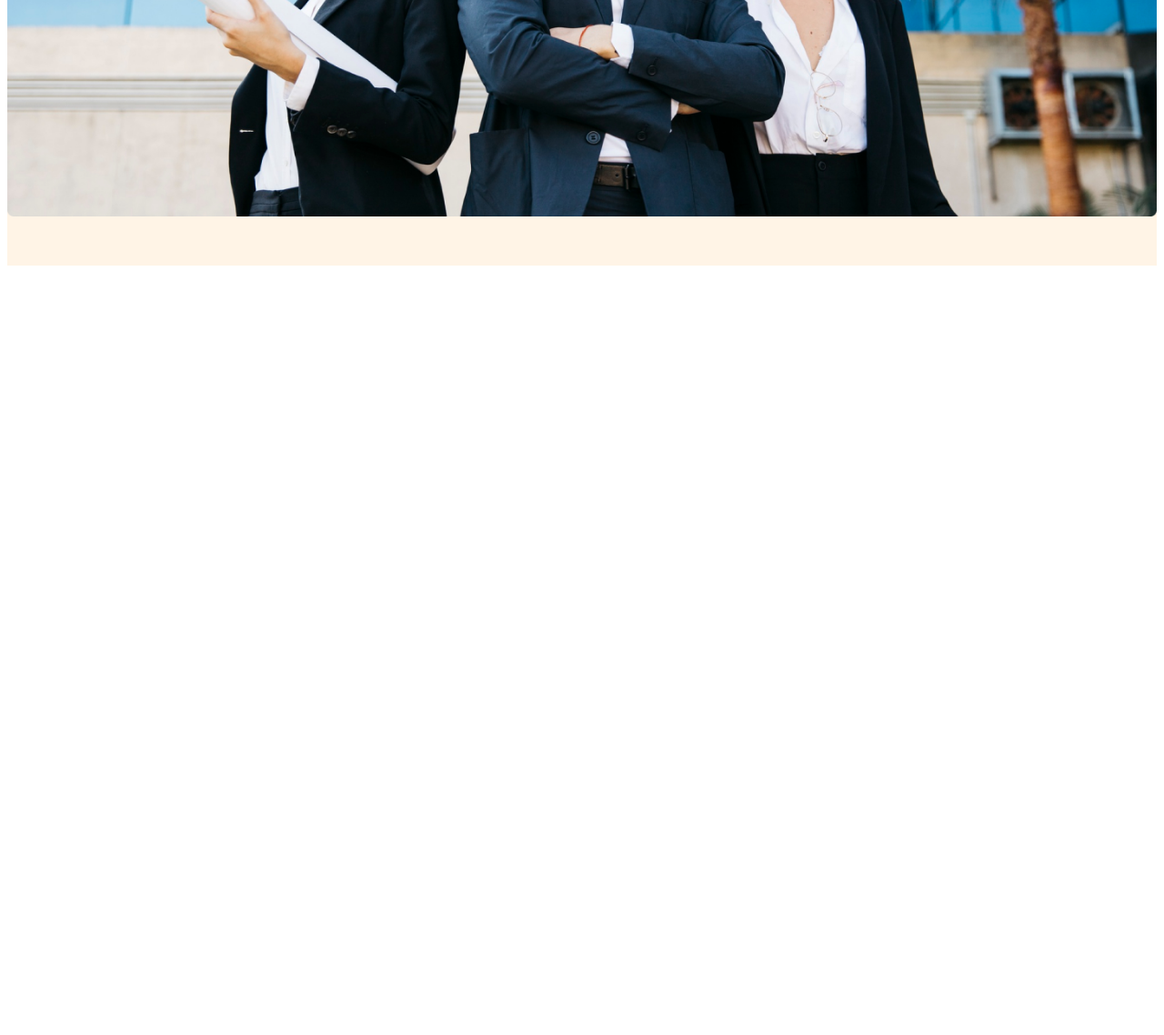
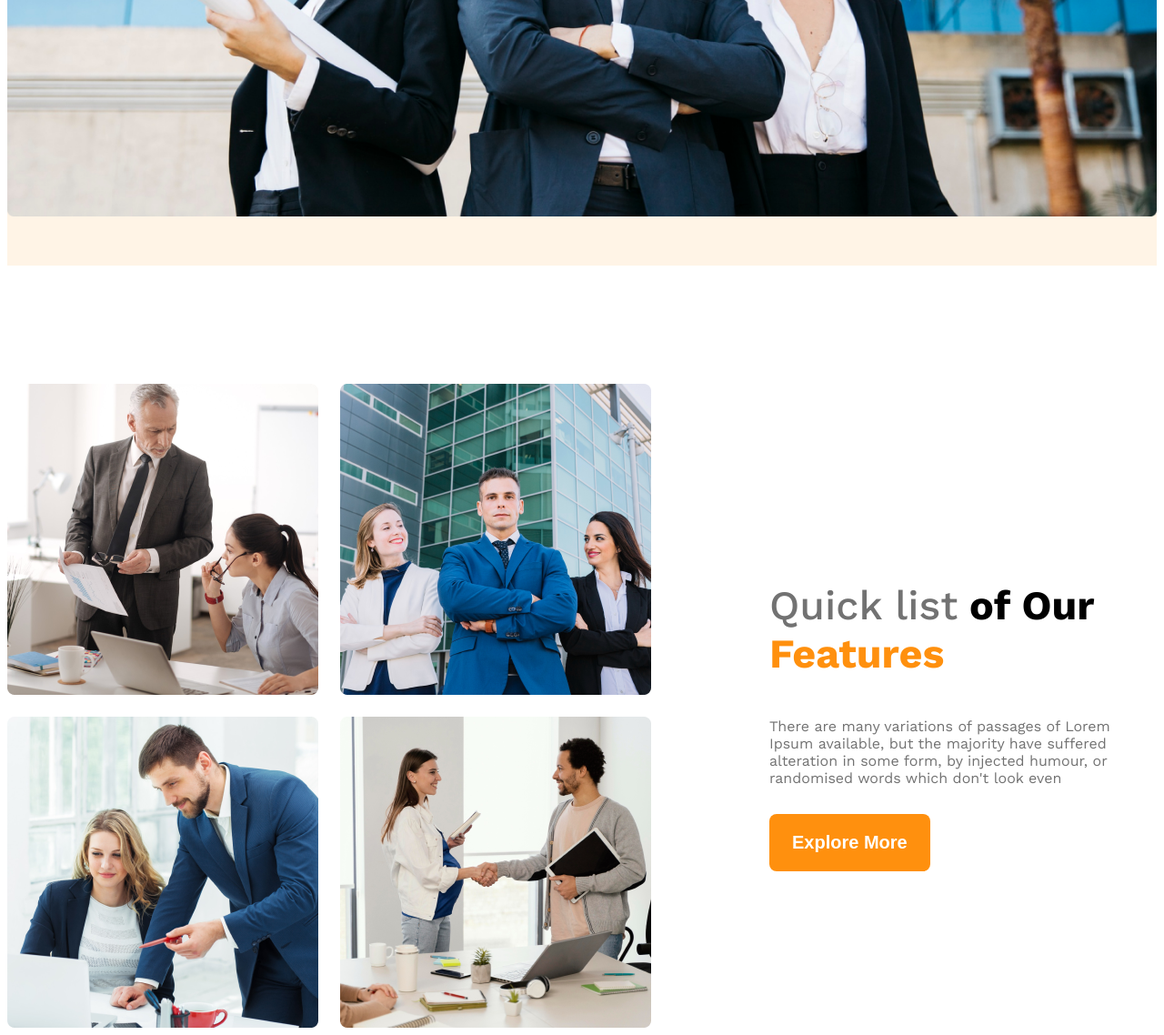
Before and after one commit to morshed28/g3-architects-website, a plain HTML site: page index.html in a window 1280 px wide. Shown: the part 942-2080 px from the top of the page at 91% size. Before the commit the page ends 1242 px from the top, so only its background shows below. Drawn offline with nearby package versions, Linux system fonts and the light colour scheme.

Commit message:
teams section complete

```diff
--- a/index.html
+++ b/index.html
@@ -10,7 +10,6 @@
     <link rel="stylesheet" href="styles/architects.css">
 </head>
 <body class="work-sans-font">
-
     <header class="bg-light">
         <nav class="navbar dispaly-flex">
             <h3 class="brand">G3 Architects</h3>
@@ -30,9 +29,21 @@
             <img class="banner-image" src="images/banner.png" alt="">
         </div>
     </header>
-
     <main>
-
+        <!--teams section-->
+         <section class="teams dispaly-flex">
+            <div class="team-img-container">
+                 <img src="images/team1.png" alt="">
+                 <img src="images/team2.png" alt="">
+                 <img src="images/team3.png" alt="">
+                 <img src="images/team4.png" alt="">
+            </div>
+            <div class="our-features">
+                <h3 class="feature-title"><span id="quick-list" class="text-light-gray">Quick list</span> <span id="of-our">of Our</span> <span id="features" class="text-primary">Features</span></h3>
+                <p class="feature-description text-light-gray">There are many variations of passages of Lorem Ipsum available, but the majority have suffered alteration in some form, by injected humour, or randomised words which don't look even</p>
+                <button class="btn-primary">Explore More</button>
+            </div>
+         </section>
     </main>
 
     <footer>
--- a/styles/architects.css
+++ b/styles/architects.css
@@ -8,6 +8,10 @@
 /* Shared styles */
 .dispaly-flex{
     display: flex;
+}
+
+.text-primary{
+    color: #FF900E;
 }
 
 /* dark-02 */
@@ -32,6 +36,15 @@
     font-size: 1.25rem;
     border: none;
     border-radius: 8px;
+}
+
+main{
+    max-width: 1440px;
+    margin: 0 auto;
+}
+
+main > section{
+    margin-top: 130px;
 }
 
 /* header styles */
@@ -82,10 +95,60 @@
     margin-bottom: 50px;
 }
 
+/* team and feature related styles */
+.teams{
+    align-items: center;
+}
+
+.team-img-container{
+    display: grid;
+    grid-template-columns: repeat(2, 1fr);
+    gap: 24px;
+}
+
+.our-features{
+    margin-left: 130px;
+    max-width: 530px;
+}
+
+.feature-title{
+    font-size: 2.8rem;
+    font-family: 700;
+
+}
+
+.feature-description{
+    margin-bottom: 30px;
+}
+
+#quick-list{
+    font-weight: 500;
+}
+
+
 /* responsive media query */
 @media  screen and (max-width: 576px) {
-    .navbar, .nav-link{
+    .navbar,
+    .nav-link,
+    .teams{
         flex-direction: column;
+    }
+    .team-img-container{
+        grid-template-columns: repeat(1, 1fr);
+    }
+    .our-features{
+        margin-left: 20px;
     }
 
 }
+
+/* medium size device */
+@media screen and (min-width: 576px) and (max-width: 992px)  {
+    .teams{
+        flex-direction: column;
+
+    }
+    .our-features{
+        margin: 50px auto;
+    }
+}
```
